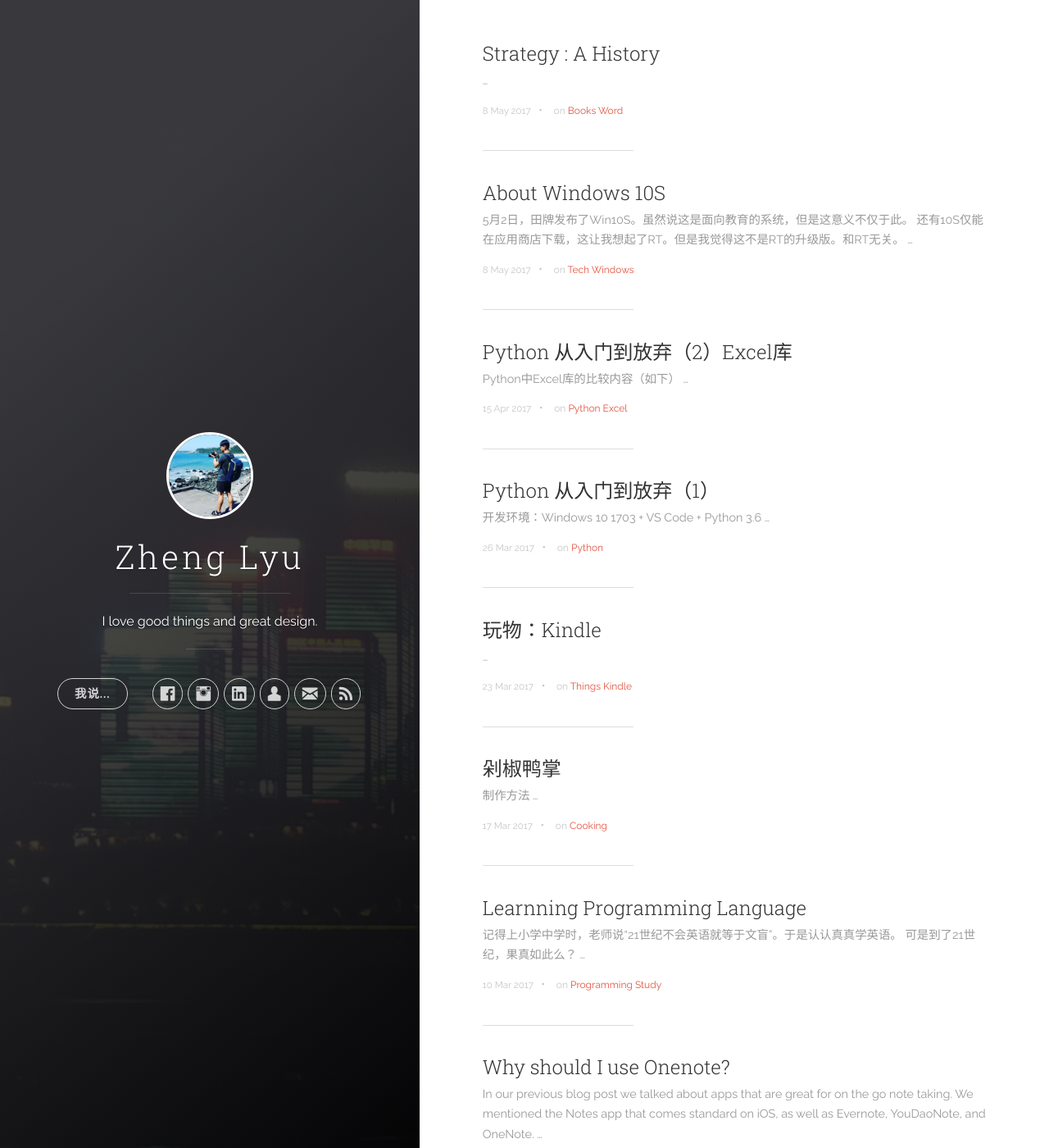
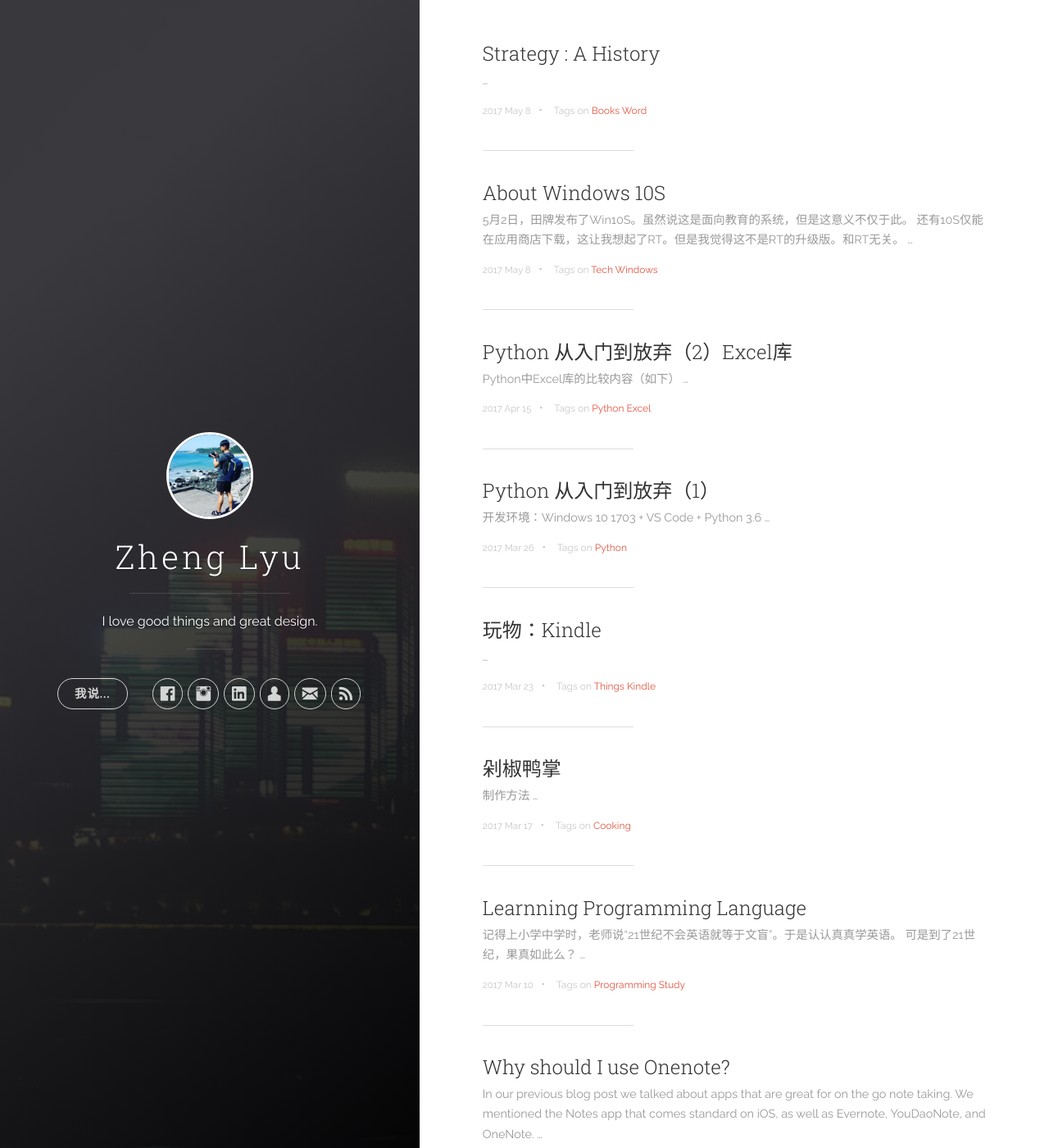
Before and after one commit to zhenglyu/zhenglyu.github.io, a Jekyll site: the page built from index.html, in a window 1280 px wide and 1400 px high. Shown: the whole window at 82% size. Built offline with Jekyll 4.4.1, drawn with Linux system fonts in a browser that asks for light colours; the list of posts is cut into pages by our own code; some of the changed text lies outside the part shown.

Commit message:
update tags
update tags

```diff
--- a/css/main.scss
+++ b/css/main.scss
@@ -33,7 +33,7 @@ pre.highlight code,
   border-radius: 20px;
   color: #e25440;
   display: inline-block;
-  font-size: 12px;
+  font-size: 13px;
   margin: 5px 0;
   padding: 5px 10px;
   text-shadow: none;
--- a/index.html
+++ b/index.html
@@ -11,9 +11,9 @@ robots: noindex
         <h2 class="post-list__post-title post-title"><a href="{{ site.baseurl }}{{ post.url }}" title="{{ post.title }}">{{ post.title }}</a></h2>
         <p class="excerpt">{{ post.excerpt | strip_html }}&hellip;</p>
         <div class="post-list__meta">
-            <time datetime="{{ post.date | date: "%Y-%m-%d %H:%M" }}" class="post-list__meta--date date">{{ post.date | date: "%-d %b %Y" }}</time>
+            <time datetime="{{ post.date | date: "%Y-%m-%d %H:%M" }}" class="post-list__meta--date date">{{ post.date | date: "%Y %b %-d" }}</time>
             {% if post.tags.size > 0 %}
-            &#8226; <span class="post-meta__tags">on {% for tag in post.tags %}<a href="{{ site.baseurl }}/tags/#{{ tag }}">{{ tag }}</a> {% endfor %}</span>
+            &#8226; <span class="post-meta__tags">Tags on {% for tag in post.tags %}<a href="{{ site.baseurl }}/tags/#{{ tag }}">{{ tag }}</a> {% endfor %}</span>
             {% endif %}
         </div>
         <hr class="post-list__divider">
```
